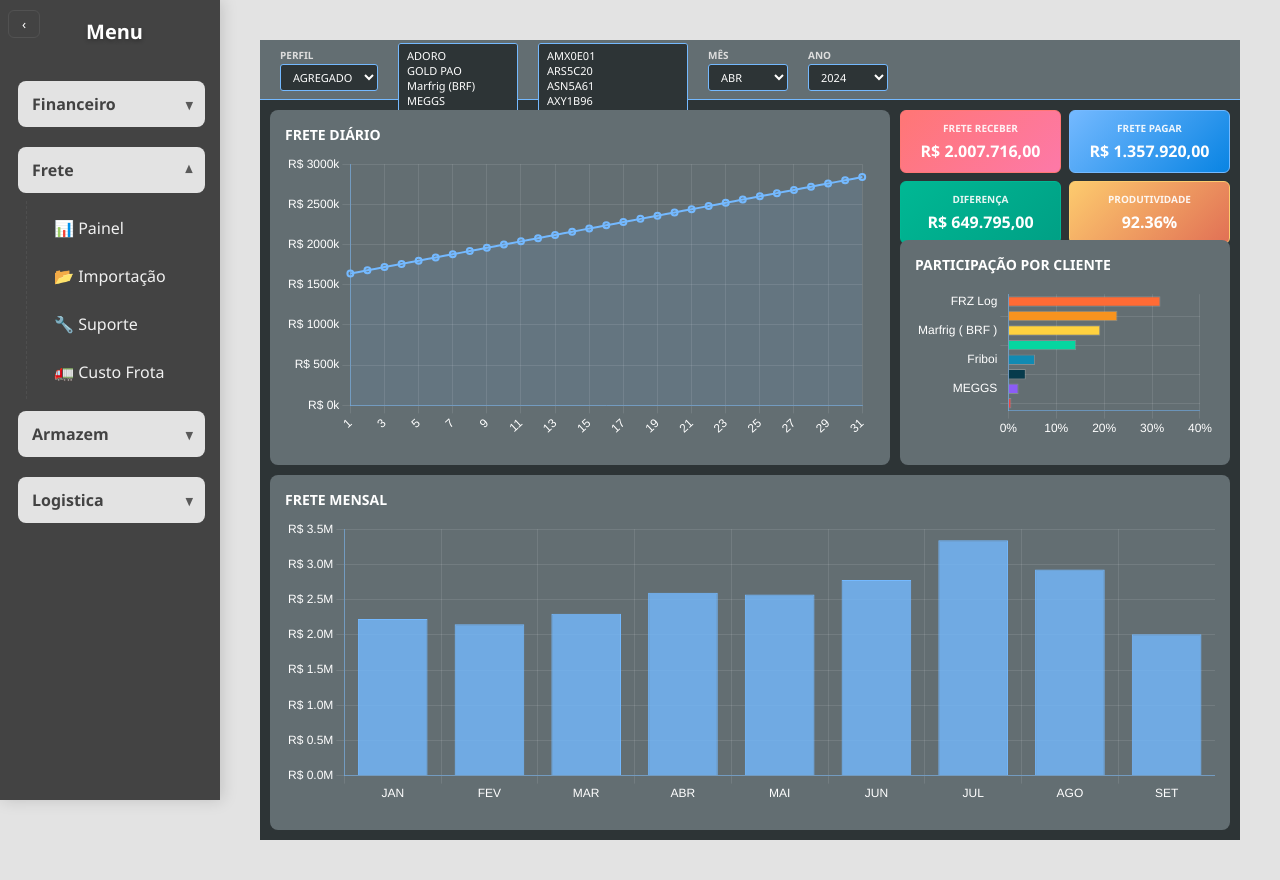
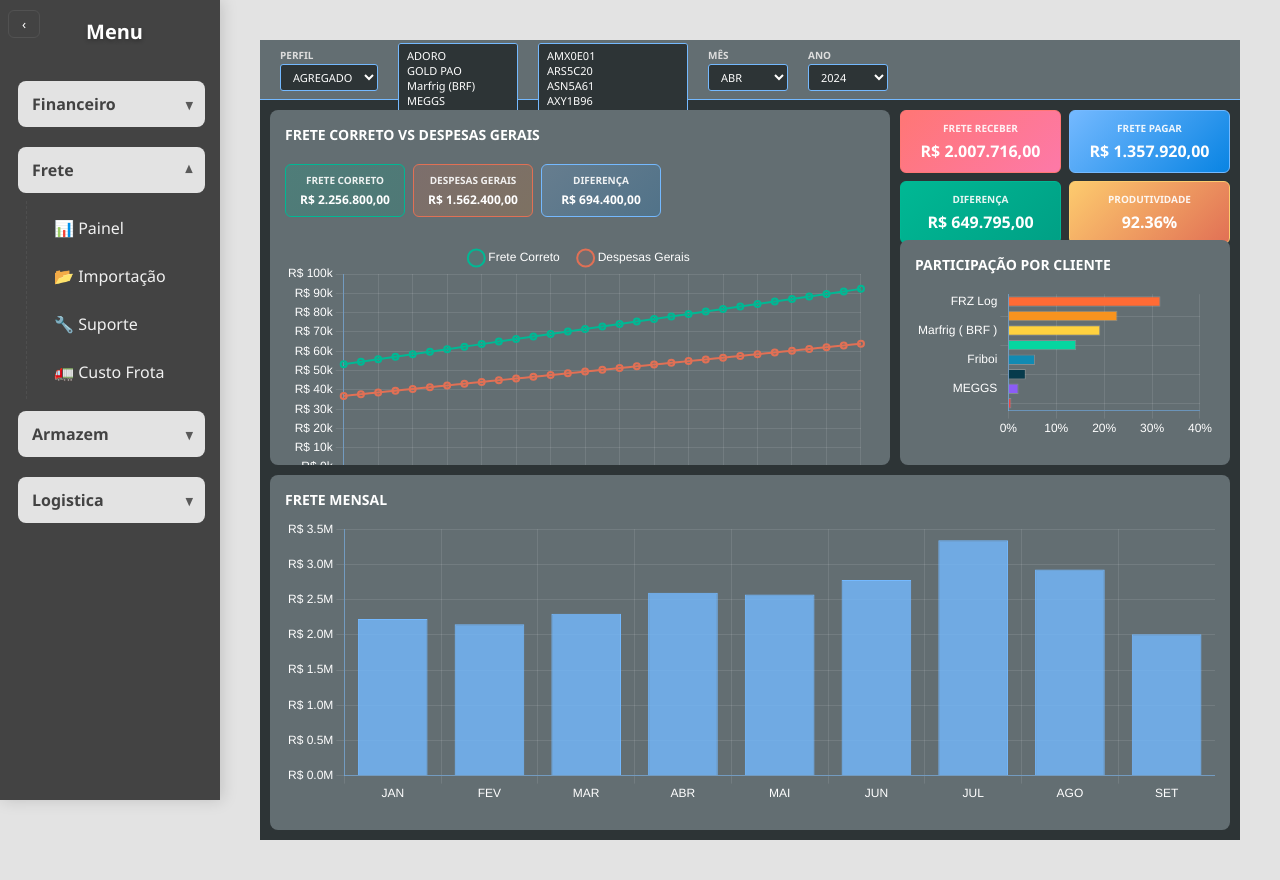
Before and after one commit to Marcosvaquino/Financeiro.py, a Flask app: page /frete/painel/ in a window 1280 px wide. Run offline with Flask 3, Linux system fonts and the light colour scheme.

Commit message:
começo do ajuste dos graficos.

```diff
--- a/financeiro/templates/painel_frete.html
+++ b/financeiro/templates/painel_frete.html
@@ -77,6 +77,60 @@
     padding: 15px;
     position: relative;
     overflow: hidden;
+}
+
+.grafico-header {
+    display: flex;
+    justify-content: space-between;
+    align-items: center;
+    margin-bottom: 15px;
+    flex-wrap: wrap;
+    gap: 10px;
+}
+
+.totais-mensais {
+    display: flex;
+    gap: 8px;
+    flex-wrap: wrap;
+}
+
+.total-card {
+    background: rgba(45, 52, 54, 0.8);
+    border-radius: 6px;
+    padding: 8px 12px;
+    text-align: center;
+    border: 1px solid;
+    min-width: 120px;
+}
+
+.total-card.frete-correto {
+    border-color: #00b894;
+    background: linear-gradient(135deg, rgba(0, 184, 148, 0.2), rgba(0, 160, 133, 0.2));
+}
+
+.total-card.despesas-gerais {
+    border-color: #e17055;
+    background: linear-gradient(135deg, rgba(225, 112, 85, 0.2), rgba(230, 126, 34, 0.2));
+}
+
+.total-card.diferenca-total {
+    border-color: #74b9ff;
+    background: linear-gradient(135deg, rgba(116, 185, 255, 0.2), rgba(9, 132, 227, 0.2));
+}
+
+.total-label {
+    font-size: 10px;
+    font-weight: bold;
+    text-transform: uppercase;
+    margin-bottom: 4px;
+    opacity: 0.9;
+    color: white;
+}
+
+.total-valor {
+    font-size: 12px;
+    font-weight: bold;
+    color: white;
 }
 
 .grafico-title {
@@ -187,6 +241,22 @@
     .metrica-valor {
         font-size: 14px;
     }
+
+    .grafico-header {
+        flex-direction: column;
+        align-items: flex-start;
+        gap: 10px;
+    }
+
+    .totais-mensais {
+        justify-content: flex-start;
+        width: 100%;
+    }
+
+    .total-card {
+        min-width: 100px;
+        font-size: 11px;
+    }
 }
 
 @media (max-width: 768px) {
@@ -293,7 +363,24 @@
     <div class="dashboard-main">
         <!-- Gráfico Frete Diário -->
         <div class="grafico-diario">
-            <div class="grafico-title">Frete Diário</div>
+            <div class="grafico-header">
+                <div class="grafico-title">Frete Correto vs Despesas Gerais</div>
+                <!-- Totais Mensais -->
+                <div class="totais-mensais">
+                    <div class="total-card frete-correto">
+                        <div class="total-label">Frete Correto</div>
+                        <div class="total-valor" id="totalFreteCorreto">R$ 0,00</div>
+                    </div>
+                    <div class="total-card despesas-gerais">
+                        <div class="total-label">Despesas Gerais</div>
+                        <div class="total-valor" id="totalDespesasGerais">R$ 0,00</div>
+                    </div>
+                    <div class="total-card diferenca-total">
+                        <div class="total-label">Diferença</div>
+                        <div class="total-valor" id="totalDiferenca">R$ 0,00</div>
+                    </div>
+                </div>
+            </div>
             <div class="chart-container">
                 <div class="chart-placeholder loading">
                     📊 Carregando gráfico diário...
@@ -362,24 +449,40 @@ Chart.defaults.color = '#ffffff';
 Chart.defaults.backgroundColor = 'rgba(255, 255, 255, 0.1)';
 Chart.defaults.borderColor = 'rgba(116, 185, 255, 0.5)';
 
-// Função para criar gráfico de linha (Frete Diário)
+// Função para criar gráfico de linha (Frete Correto vs Despesas Gerais)
 function criarGraficoDialio() {
     const ctx = document.getElementById('chartFreteDialio').getContext('2d');
 
-    const labels = dashboardData.frete_diario.map(d => d.dia);
-    const valores = dashboardData.frete_diario.map(d => d.frete_receber);
+    // Verificar se dados_diarios existe no objeto
+    const dadosDiarios = dashboardData.frete_diario.dados_diarios || dashboardData.frete_diario;
+    const totaisMensais = dashboardData.frete_diario.totais_mensais || {};
+
+    const labels = dadosDiarios.map(d => `Dia ${d.dia}`);
+    const freteCorreto = dadosDiarios.map(d => d.frete_correto || 0);
+    const despesasGerais = dadosDiarios.map(d => d.despesas_gerais || 0);
+
+    // Atualizar totais mensais na interface
+    atualizarTotaisMensais(totaisMensais);
 
     chartDialio = new Chart(ctx, {
         type: 'line',
         data: {
             labels: labels,
             datasets: [{
-                label: 'Frete Diário',
-                data: valores,
-                borderColor: '#74b9ff',
-                backgroundColor: 'rgba(116, 185, 255, 0.1)',
+                label: 'Frete Correto',
+                data: freteCorreto,
+                borderColor: '#00b894',
+                backgroundColor: 'rgba(0, 184, 148, 0.1)',
                 borderWidth: 2,
-                fill: true,
+                fill: false,
+                tension: 0.4
+            }, {
+                label: 'Despesas Gerais',
+                data: despesasGerais,
+                borderColor: '#e17055',
+                backgroundColor: 'rgba(225, 112, 85, 0.1)',
+                borderWidth: 2,
+                fill: false,
                 tension: 0.4
             }]
         },
@@ -388,12 +491,21 @@ function criarGraficoDialio() {
             maintainAspectRatio: false,
             plugins: {
                 legend: {
-                    display: false
+                    display: true,
+                    position: 'top',
+                    labels: {
+                        color: '#ffffff',
+                        font: {
+                            size: 12
+                        },
+                        usePointStyle: true,
+                        padding: 20
+                    }
                 },
                 tooltip: {
                     callbacks: {
                         label: function(context) {
-                            return 'Frete: R$ ' + context.parsed.y.toLocaleString('pt-BR', {
+                            return context.dataset.label + ': R$ ' + context.parsed.y.toLocaleString('pt-BR', {
                                 minimumFractionDigits: 2,
                                 maximumFractionDigits: 2
                             });
@@ -407,13 +519,17 @@ function criarGraficoDialio() {
                     ticks: {
                         callback: function(value) {
                             return 'R$ ' + (value / 1000).toFixed(0) + 'k';
-                        }
+                        },
+                        color: '#ffffff'
                     },
                     grid: {
                         color: 'rgba(255, 255, 255, 0.1)'
                     }
                 },
                 x: {
+                    ticks: {
+                        color: '#ffffff'
+                    },
                     grid: {
                         color: 'rgba(255, 255, 255, 0.1)'
                     }
@@ -421,6 +537,22 @@ function criarGraficoDialio() {
             }
         }
     });
+}
+
+// Função para atualizar totais mensais
+function atualizarTotaisMensais(totais) {
+    const totalFreteCorreto = totais.frete_correto || 0;
+    const totalDespesasGerais = totais.despesas_gerais || 0;
+    const diferenca = totalFreteCorreto - totalDespesasGerais;
+
+    document.getElementById('totalFreteCorreto').textContent =
+        'R$ ' + totalFreteCorreto.toLocaleString('pt-BR', {minimumFractionDigits: 2, maximumFractionDigits: 2});
+
+    document.getElementById('totalDespesasGerais').textContent =
+        'R$ ' + totalDespesasGerais.toLocaleString('pt-BR', {minimumFractionDigits: 2, maximumFractionDigits: 2});
+
+    document.getElementById('totalDiferenca').textContent =
+        'R$ ' + diferenca.toLocaleString('pt-BR', {minimumFractionDigits: 2, maximumFractionDigits: 2});
 }
 
 // Função para criar gráfico de barras horizontais (Clientes)
@@ -643,14 +775,22 @@ function atualizarMetricas(metricas) {
 
 // Função para atualizar gráficos
 function atualizarGraficos(data) {
-    // Atualizar gráfico diário
+    // Atualizar gráfico diário (Frete Correto vs Despesas Gerais)
     if (chartDialio) {
-        const labels = data.frete_diario.map(d => d.dia);
-        const valores = data.frete_diario.map(d => d.frete_receber);
+        const dadosDiarios = data.frete_diario.dados_diarios || data.frete_diario;
+        const totaisMensais = data.frete_diario.totais_mensais || {};
+
+        const labels = dadosDiarios.map(d => `Dia ${d.dia}`);
+        const freteCorreto = dadosDiarios.map(d => d.frete_correto || 0);
+        const despesasGerais = dadosDiarios.map(d => d.despesas_gerais || 0);
 
         chartDialio.data.labels = labels;
-        chartDialio.data.datasets[0].data = valores;
+        chartDialio.data.datasets[0].data = freteCorreto;
+        chartDialio.data.datasets[1].data = despesasGerais;
         chartDialio.update();
+
+        // Atualizar totais mensais
+        atualizarTotaisMensais(totaisMensais);
     }
 
     // Atualizar gráfico de clientes
```
Also changed, not shown: financeiro/painel_frete.py (+127 -16 lines), testar_grafico_frete.py (added, +85 -0 lines).
